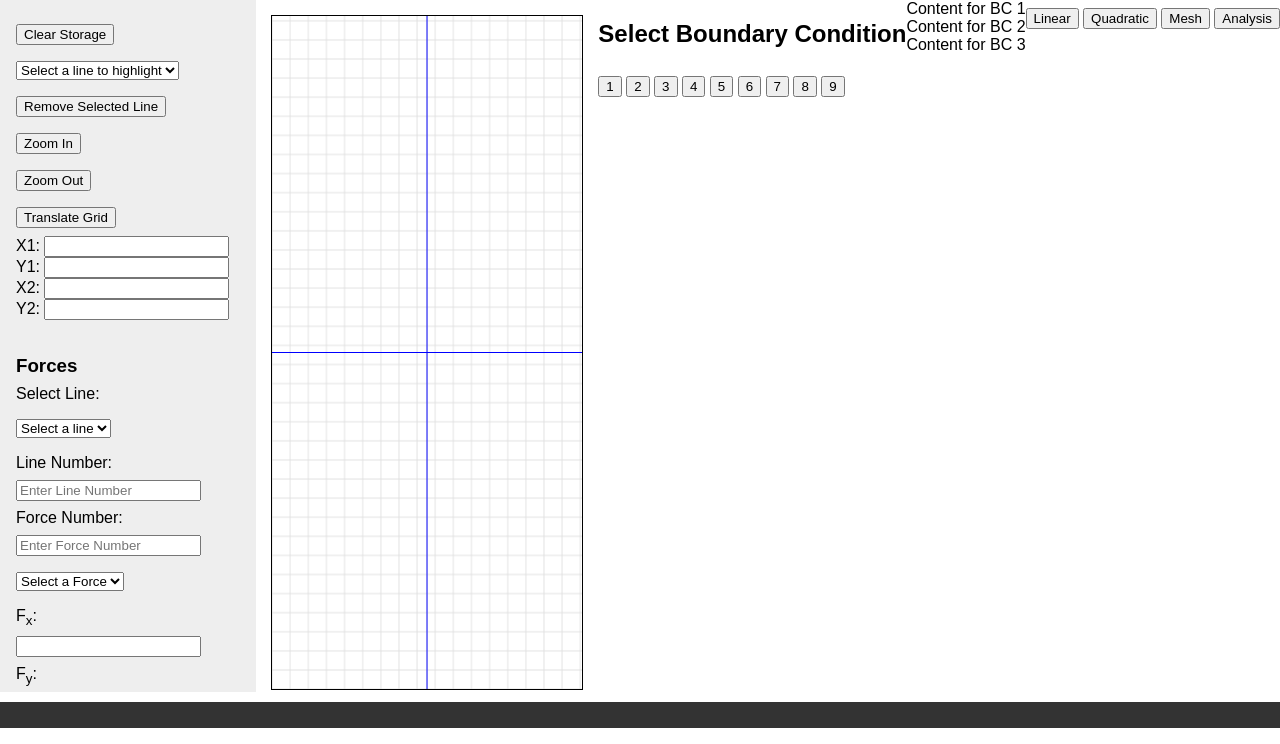
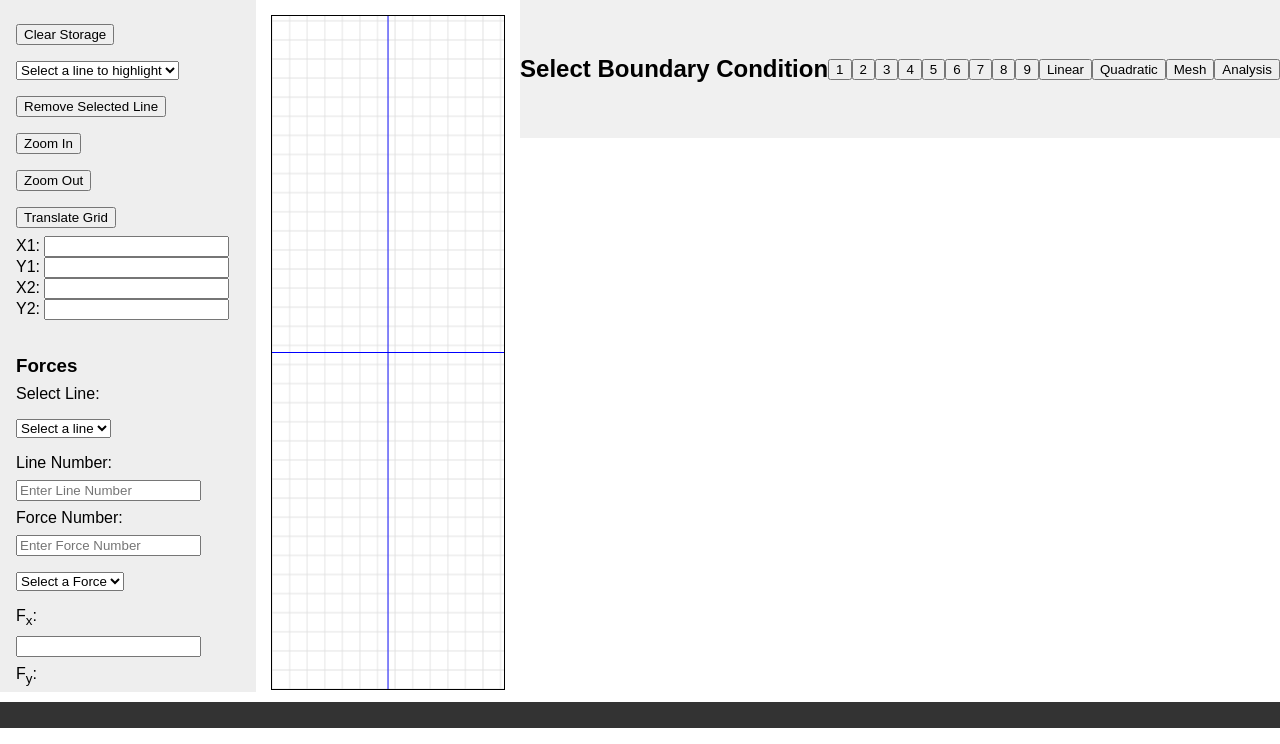
Before and after one commit to RaghuVamsi07/FEMSOL, a Flask app: page / in a window 1280 px wide. Shown: the part 72-816 px from the top of the page. Run offline with Flask 3, Linux system fonts and the light colour scheme; data that the repository does not hold is empty.

Commit message:
Update styles.css

```diff
--- a/GLML1DS/1D_Bars/static/css/styles.css
+++ b/GLML1DS/1D_Bars/static/css/styles.css
@@ -87,6 +87,51 @@ button, select, label {
     margin-bottom: 0.5rem;
 }
 
+/* Upper Section */
+#upperSection {
+    height: 20%; /* Adjust as needed */
+    background-color: #f0f0f0;
+    display: flex;
+    justify-content: space-around;
+    align-items: center;
+}
+
+/* Middle Section */
+#middleSection {
+    height: 60%; /* Adjust as needed */
+    background-color: #ffffff;
+    display: flex;
+    justify-content: center;
+    align-items: center;
+}
+
+/* Lower Section */
+#lowerSection {
+    height: 20%; /* Adjust as needed */
+    background-color: #f0f0f0;
+    display: flex;
+    justify-content: space-around;
+    align-items: center;
+}
+
+/* Hidden by default */
+.bcContent {
+    display: none;
+}
+
+/* Show the content for the selected boundary condition */
+.bcContent.active {
+    display: block;
+}
+
+
+
+
+
+
+
+
+
 #forcesSection label, #forcesSection input {
     display: block;
     margin-bottom: 0.5rem;
```
